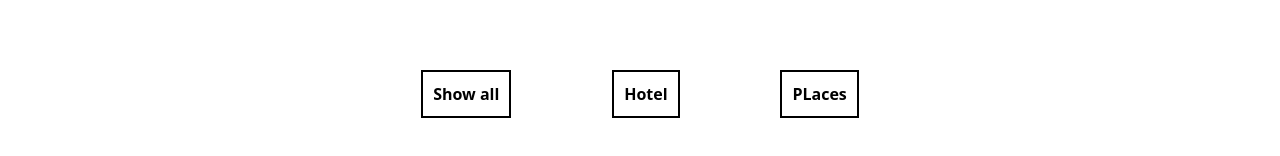
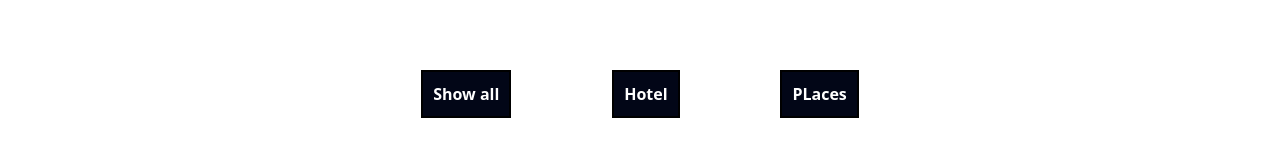
Before and after one commit to saravanan642/Hotel-React, a React (Create React App) app: page /Property in a window 1280 px wide. Shown: the part 790-946 px from the top of the page. Built offline with nearby package versions, Linux system fonts and the light colour scheme.

Commit message:
upadte src/Components/Property.js

```diff
--- a/src/Components/Property.js
+++ b/src/Components/Property.js
@@ -18,9 +18,9 @@ const Property = () => {
           <button className=" text-3xl absoute ml-[20%] mt-[30px] border border-border-solid p-[8px]  hover:bg-slate-950 transition-colors duration-7500"> Explore Now</button>
         </div>
        <div  className="flex gap-[10%] m-[10%] justify-center" >
-          <button className="font-bold text-black flex border-2 border-black p-[10px]" >Show all</button>
-          <button className="font-bold text-black flex border-2 border-black p-[10px]">Hotel</button>
-          <button className="font-bold text-black flex border-2 border-black p-[10px]">PLaces</button>
+          <button className="font-bold text-white flex border-2 border-black p-[10px] bg-slate-950 " >Show all</button>
+          <button className="font-bold text-white flex border-2 border-black p-[10px] bg-slate-950 ">Hotel</button>
+          <button className="font-bold text-white flex border-2 border-black p-[10px] bg-slate-950 ">PLaces</button>
 
         </div>
 
```
